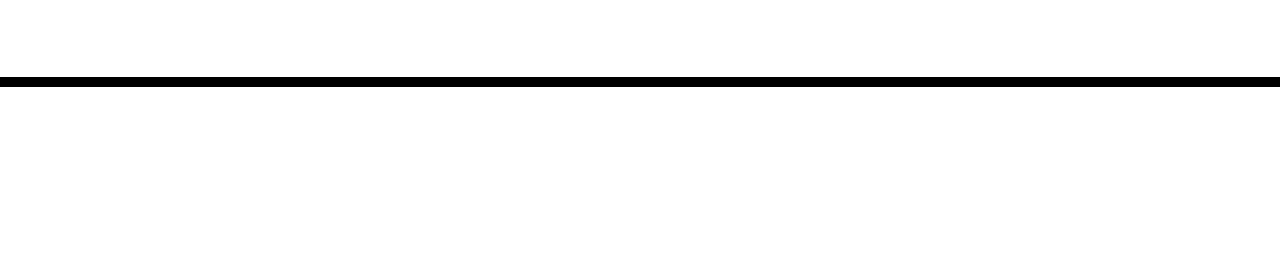
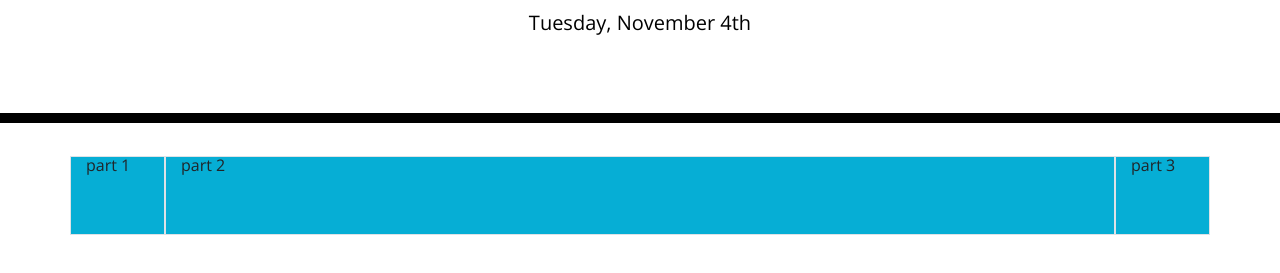
Before and after one commit to NickNocc/NH-Challenge-5, a plain HTML site: page Develop/index.html in a window 1280 px wide. Shown: the part 181-454 px from the top of the page. Drawn offline with nearby package versions, Linux system fonts and the light colour scheme; files that its build step writes are made by us from their sources.

Commit message:
Date now displays on the front page

```diff
--- a/Develop/assets/css/style.css
+++ b/Develop/assets/css/style.css
@@ -69,3 +69,7 @@ textarea{
   font-size: 20px;
   transition: all .3s ease-in-out;
 }
+
+.testy {
+  background-color: #06AED5;
+}
--- a/Develop/assets/javascript/script.js
+++ b/Develop/assets/javascript/script.js
@@ -1 +1,2 @@
-alert("Pog Brother");
+var currentTime = moment().format("dddd, MMMM Qo");
+var timeDisplay = $("#currentDay").text(currentTime);
--- a/Develop/index.html
+++ b/Develop/index.html
@@ -18,7 +18,7 @@
       href="https://fonts.googleapis.com/css?family=Open+Sans&display=swap"
       rel="stylesheet"
     />
-    <link rel="stylesheet" href="style.css" />
+    <link rel="stylesheet" href="./assets/css/style.css" />
     <title>Work Day Scheduler</title>
   </head>
 
@@ -29,11 +29,19 @@
       <p id="currentDay" class="lead"></p>
     </header>
     <div class="container">
+      <span>
+        <div class="row">
+          <div class="testy col-1 border">part 1</div>
+          <div class="testy col-10 border">part 2</div>
+          <div class="testy col-1 border">part 3</div>
+        </span>
+      </div>
+
       <!-- Timeblocks go here -->
     </div>
 
     <script src="https://code.jquery.com/jquery-3.4.1.min.js"></script>
     <script src="https://cdnjs.cloudflare.com/ajax/libs/moment.js/2.24.0/moment.min.js"></script>
-    <script src="/assets/javascript/script.js"></script>
+    <script src="./assets/javascript/script.js"></script>
   </body>
 </html>
```
Also changed, not shown: assets/javascript/script.js (deleted).
